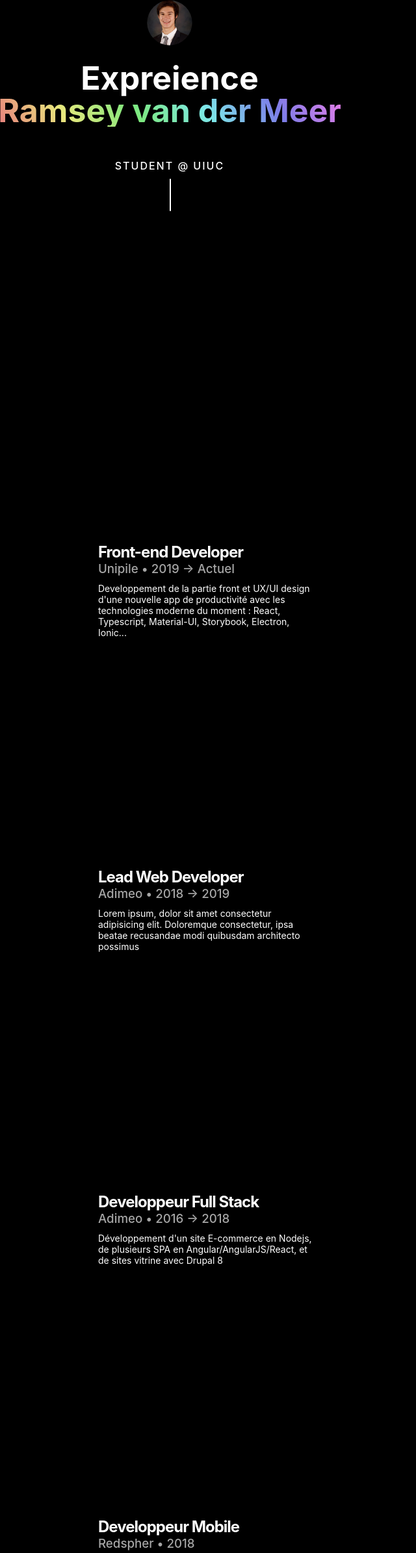
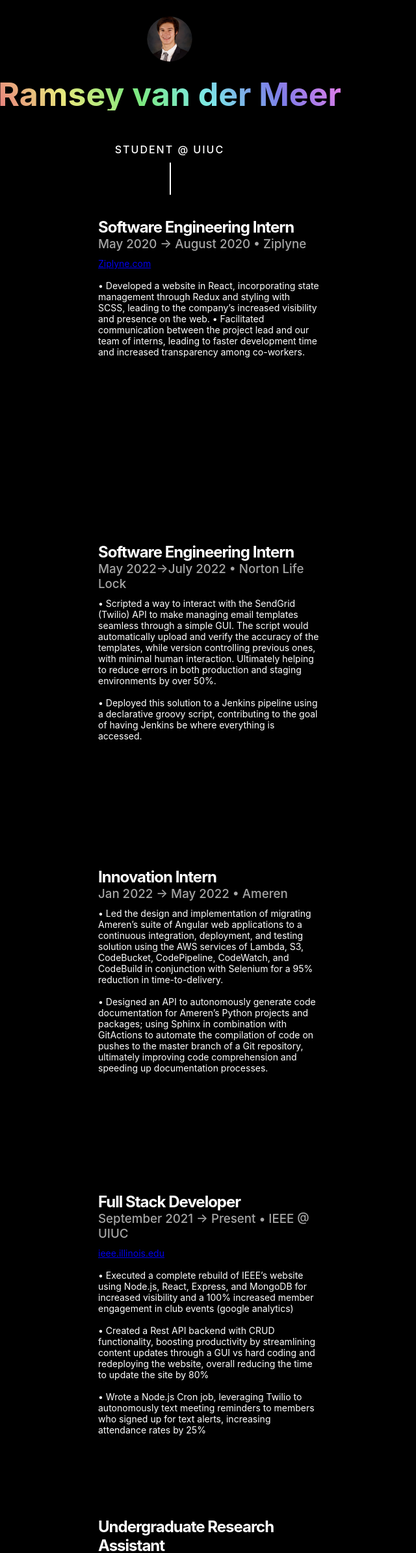
Before and after one commit to RamseyvanderMeer/Simple-Website, a website built with Vite: page index.html in a window 1280 px wide. Shown: the part 75-2465 px from the top of the page at 65% size, without its empty margins (379-1019 px from the left). Built offline with nearby package versions, Linux system fonts and the light colour scheme.

Commit message:
Adjustments

```diff
--- a/base.css
+++ b/base.css
@@ -25,6 +25,7 @@ h1 {
   text-align: center;
   font-size: 50px;
   line-height: 1em;
+  margin: 0 5vw;
 }
 
 h2 {
--- a/index.html
+++ b/index.html
@@ -9,51 +9,97 @@
   <body>
     <div id="title">
       <img src="./Ramsey.jpg" alt="Profile picture" class="profile" />
-      <h1>Expreience</h1>
+      <h1></h1>
       <h1 class="colored">Ramsey van der Meer</h1>
       <div class="scroll">Student @ UIUC</div>
     </div>
     <div id="content">
       <div class="step">
-        <h2>Front-end Developer</h2>
-        <h3>Unipile • 2019 &rarr; Actuel</h3>
+        <h2>Software Engineering Intern</h2>
+        <h3>May 2022&rarr;July 2022 • Norton Life Lock</h3>
         <p>
-          Developpement de la partie front et UX/UI design d'une nouvelle app de
-          productivité avec les technologies moderne du moment : React,
-          Typescript, Material-UI, Storybook, Electron, Ionic...
+          • Scripted a way to interact with the SendGrid (Twilio) API to make
+          managing email templates seamless through a simple GUI. The script
+          would automatically upload and verify the accuracy of the templates,
+          while version controlling previous ones, with minimal human
+          interaction. Ultimately helping to reduce errors in both production
+          and staging environments by over 50%. <br />
+          <br />
+          • Deployed this solution to a Jenkins pipeline using a declarative
+          groovy script, contributing to the goal of having Jenkins be where
+          everything is accessed.
         </p>
       </div>
       <div class="step">
-        <h2>Lead Web Developer</h2>
-        <h3>Adimeo • 2018 &rarr; 2019</h3>
+        <h2>Innovation Intern</h2>
+        <h3>Jan 2022 &rarr; May 2022 • Ameren</h3>
         <p>
-          Lorem ipsum, dolor sit amet consectetur adipisicing elit. Doloremque
-          consectetur, ipsa beatae recusandae modi quibusdam architecto possimus
+          • Led the design and implementation of migrating Ameren’s suite of
+          Angular web applications to a continuous integration, deployment, and
+          testing solution using the AWS services of Lambda, S3, CodeBucket,
+          CodePipeline, CodeWatch, and CodeBuild in conjunction with Selenium
+          for a 95% reduction in time-to-delivery. <br />
+          <br />
+          • Designed an API to autonomously generate code documentation for
+          Ameren’s Python projects and packages; using Sphinx in combination
+          with GitActions to automate the compilation of code on pushes to the
+          master branch of a Git repository, ultimately improving code
+          comprehension and speeding up documentation processes.
         </p>
       </div>
       <div class="step">
-        <h2>Developpeur Full Stack</h2>
-        <h3>Adimeo • 2016 &rarr; 2018</h3>
+        <h2>Full Stack Developer</h2>
+        <h3>September 2021 &rarr; Present • IEEE @ UIUC</h3>
         <p>
-          Développement d'un site E-commerce en Nodejs, de plusieurs SPA en
-          Angular/AngularJS/React, et de sites vitrine avec Drupal 8
+          <a href="https://ieee.illinois.edu">ieee.illinois.edu</a> <br />
+          <br />
+          • Executed a complete rebuild of IEEE’s website using Node.js, React,
+          Express, and MongoDB for increased visibility and a 100% increased
+          member engagement in club events (google analytics) <br />
+          <br />
+          • Created a Rest API backend with CRUD functionality, boosting
+          productivity by streamlining content updates through a GUI vs hard
+          coding and redeploying the website, overall reducing the time to
+          update the site by 80% <br />
+          <br />
+          • Wrote a Node.js Cron job, leveraging Twilio to autonomously text
+          meeting reminders to members who signed up for text alerts, increasing
+          attendance rates by 25%
         </p>
       </div>
       <div class="step">
-        <h2>Developpeur Mobile</h2>
-        <h3>Redspher • 2018</h3>
+        <h2>Undergraduate Research Assistant</h2>
+        <h3>October 2021 &rarr; December 2021 • Smith Research Group</h3>
         <p>
-          Développement d'une application mobile de logistique en React Native.
+          • Collected and visualized data with Python and Matplotlib to optimize
+          flow rate into a desalination chamber, ultimately improving
+          desalinization efficiency and reducing wear and tear on parts
         </p>
       </div>
       <div class="step">
-        <h2>Developpeur Java</h2>
-        <h3>MVS • 2013</h3>
+        <h2>Software Engineering Intern</h2>
+        <h3>May 2020 &rarr; August 2020 • Ziplyne</h3>
         <p>
-          Développement d'un soft en Java permettant de représenter un texte
-          sous forme graphique avec chaque mot représentant un noeud, reliés
-          entre eux et positionnés en fonction de leur relations dans la langue
-          française et dans le contexte du texte entré.
+          <a href="https://ziplyne.com">Ziplyne.com</a> <br />
+          <br />
+          • Developed a website in React, incorporating state management through
+          Redux and styling with SCSS, leading to the company’s increased
+          visibility and presence on the web. • Facilitated communication
+          between the project lead and our team of interns, leading to faster
+          development time and increased transparency among co-workers.
+        </p>
+      </div>
+      <div class="step">
+        <h2>Software Engineering Intern</h2>
+        <h3>May 2020 &rarr; August 2020 • Ziplyne</h3>
+        <p>
+          <a href="https://ziplyne.com">Ziplyne.com</a> <br />
+          <br />
+          • Developed a website in React, incorporating state management through
+          Redux and styling with SCSS, leading to the company’s increased
+          visibility and presence on the web. • Facilitated communication
+          between the project lead and our team of interns, leading to faster
+          development time and increased transparency among co-workers.
         </p>
       </div>
     </div>
--- a/package.json
+++ b/package.json
@@ -1,5 +1,5 @@
 {
-  "name": "rainbow_cv",
+  "name": "simple_webiste",
   "private": true,
   "version": "0.0.0",
   "scripts": {
```
